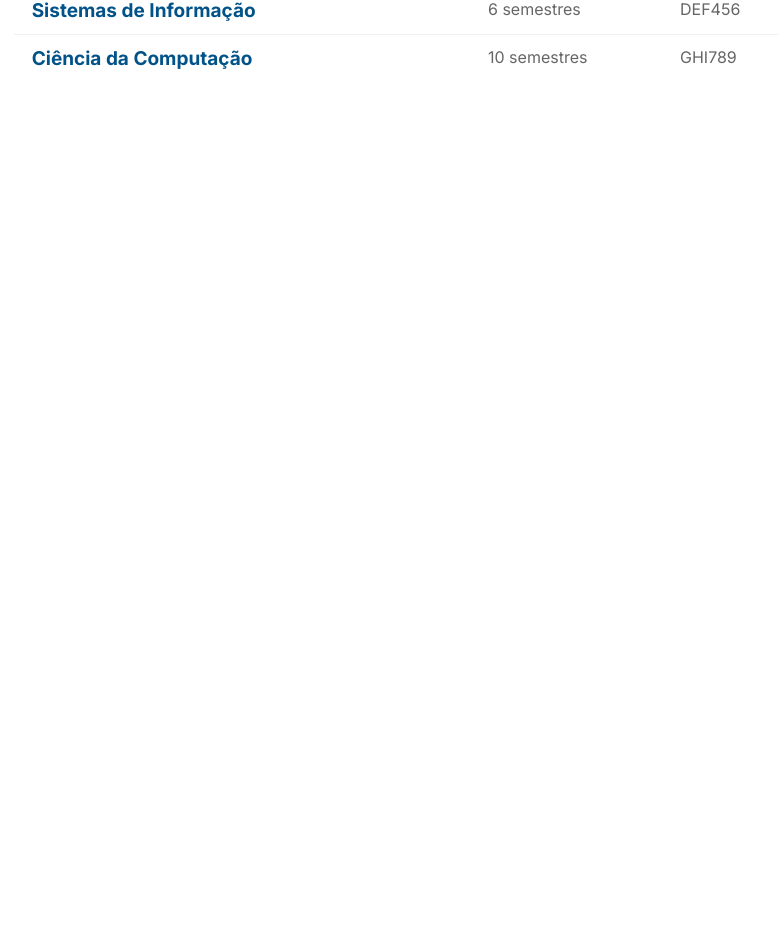
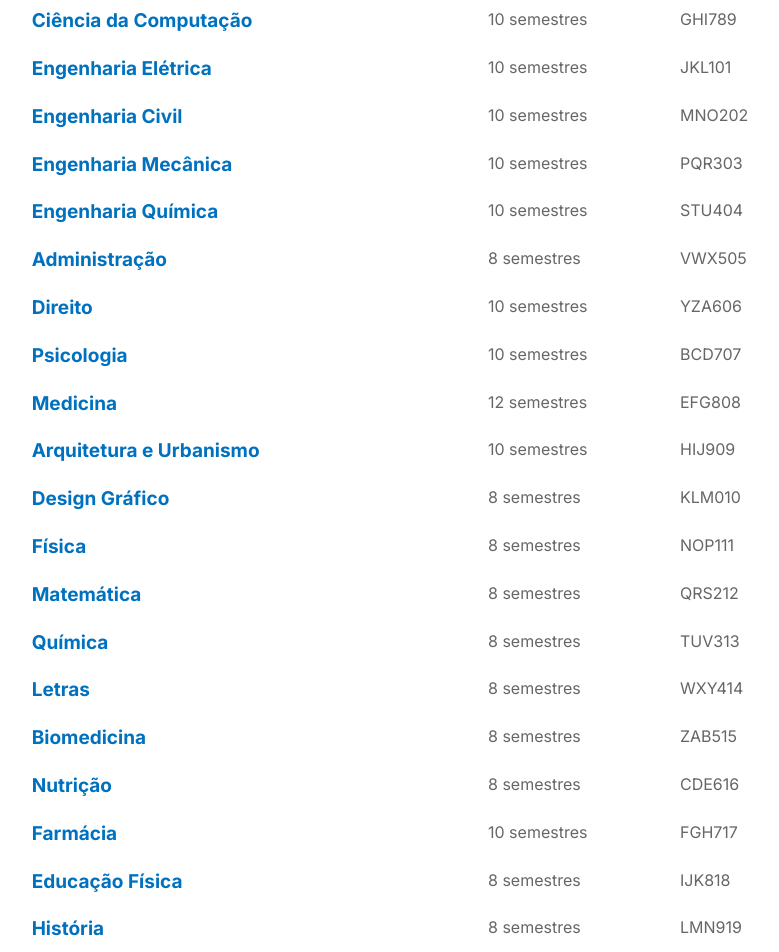
Before and after one commit to StefanoDPCarraro/MatrizCurricular-Frontend, a React (Vite) app: page / in a window 1280 px wide. Shown: the part 404-1356 px from the top of the page, without its empty margins (216-995 px from the left). Before the commit the page ends 800 px from the top, so only its background shows below. Built offline with nearby package versions, Linux system fonts and the light colour scheme.

Commit message:
Adding a scroll and fixing a little bugs in the scss

```diff
--- a/src/components/ListingCourseCard/ListingCourseCard.scss
+++ b/src/components/ListingCourseCard/ListingCourseCard.scss
@@ -2,7 +2,7 @@
 
 .divisor {
   background-color: $light-gray;
-  height: 1px;
+  height: 1vh;
   width: 64%;
   margin-top: 1%;
   margin-left: auto;
@@ -22,7 +22,7 @@
     width: auto;
     font-size: 19px;
     font-weight: bolder;
-    color: $primary;
+    color: $course-name;
   }
 
   .semester-duration {
--- a/src/components/ListingHeader/ListingHeader.scss
+++ b/src/components/ListingHeader/ListingHeader.scss
@@ -11,8 +11,8 @@
    flex-direction: column;
    height: 100%;
    width: 100%;
-   background-color: $background;
    max-height: 22vh;
+   margin-bottom: 1vh;
 
    .header-title {
       display: flex;
--- a/src/mocks/Courses.ts
+++ b/src/mocks/Courses.ts
@@ -15,5 +15,110 @@ export const coursesTest: Course[] = [
     name: "Ciência da Computação",
     semester: 10,
     codicred: "GHI789"
+  },
+  {
+    name: "Engenharia Elétrica",
+    semester: 10,
+    codicred: "JKL101"
+  },
+  {
+    name: "Engenharia Civil",
+    semester: 10,
+    codicred: "MNO202"
+  },
+  {
+    name: "Engenharia Mecânica",
+    semester: 10,
+    codicred: "PQR303"
+  },
+  {
+    name: "Engenharia Química",
+    semester: 10,
+    codicred: "STU404"
+  },
+  {
+    name: "Administração",
+    semester: 8,
+    codicred: "VWX505"
+  },
+  {
+    name: "Direito",
+    semester: 10,
+    codicred: "YZA606"
+  },
+  {
+    name: "Psicologia",
+    semester: 10,
+    codicred: "BCD707"
+  },
+  {
+    name: "Medicina",
+    semester: 12,
+    codicred: "EFG808"
+  },
+  {
+    name: "Arquitetura e Urbanismo",
+    semester: 10,
+    codicred: "HIJ909"
+  },
+  {
+    name: "Design Gráfico",
+    semester: 8,
+    codicred: "KLM010"
+  },
+  {
+    name: "Física",
+    semester: 8,
+    codicred: "NOP111"
+  },
+  {
+    name: "Matemática",
+    semester: 8,
+    codicred: "QRS212"
+  },
+  {
+    name: "Química",
+    semester: 8,
+    codicred: "TUV313"
+  },
+  {
+    name: "Letras",
+    semester: 8,
+    codicred: "WXY414"
+  },
+  {
+    name: "Biomedicina",
+    semester: 8,
+    codicred: "ZAB515"
+  },
+  {
+    name: "Nutrição",
+    semester: 8,
+    codicred: "CDE616"
+  },
+  {
+    name: "Farmácia",
+    semester: 10,
+    codicred: "FGH717"
+  },
+  {
+    name: "Educação Física",
+    semester: 8,
+    codicred: "IJK818"
+  },
+  {
+    name: "História",
+    semester: 8,
+    codicred: "LMN919"
+  },
+  {
+    name: "Geografia",
+    semester: 8,
+    codicred: "OPQ020"
+  },
+  {
+    name: "Pedagogia",
+    semester: 8,
+    codicred: "RST121"
   }
 ];
```
Also changed, not shown: src/pages/LandingPage/LandingPage.scss (added, +7 -0 lines).
